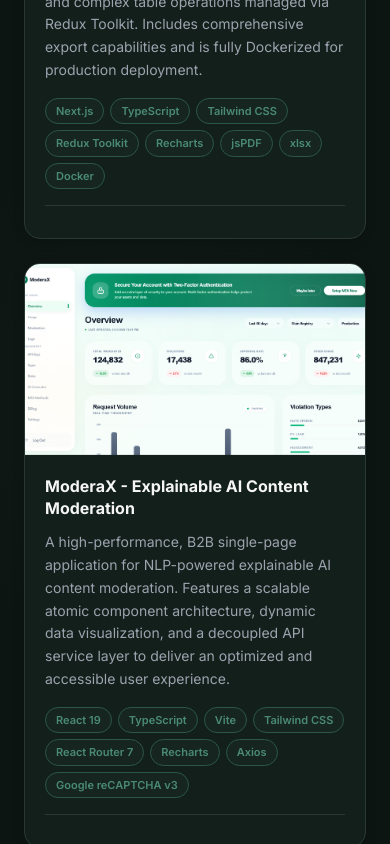
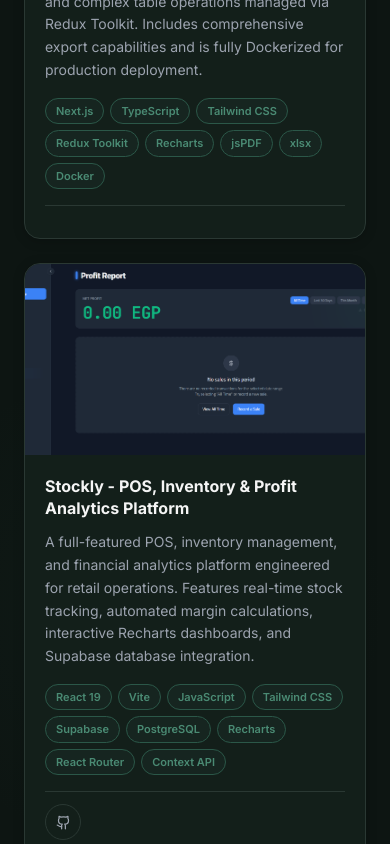
Before and after one commit to jehanusama/my-portfolio, a Next.js app: page / in a window 390 px wide. Shown: the part 3866-4710 px from the top of the page. Built offline with nearby package versions, Linux system fonts and the light colour scheme.

Commit message:
Adding A new project to projects

```diff
--- a/src/data/projects.ts
+++ b/src/data/projects.ts
@@ -29,6 +29,26 @@ export const projects: Project[] = [
     techStack: ["Next.js", "TypeScript", "Tailwind CSS", "Redux Toolkit", "Recharts", "jsPDF", "xlsx", "Docker"],
     githubUrl: "",
     liveUrl: "https://dashboard-application-coral.vercel.app/",
+  },
+  {
+    id: "stockly-pos-inventory",
+    title: "Stockly - POS, Inventory & Profit Analytics Platform",
+    description:
+      "A full-featured POS, inventory management, and financial analytics platform engineered for retail operations. Features real-time stock tracking, automated margin calculations, interactive Recharts dashboards, and Supabase database integration.",
+    image: "/images/projects/stockly.png",
+    techStack: [
+      "React 19",
+      "Vite",
+      "JavaScript",
+      "Tailwind CSS",
+      "Supabase",
+      "PostgreSQL",
+      "Recharts",
+      "React Router",
+      "Context API"
+    ],
+    githubUrl: "https://github.com/jehanusama/stockly.git",
+    liveUrl: "https://stockly-dash.vercel.app/",
   },
   {
     id: "moderax",
--- a/src/sections/Projects.tsx
+++ b/src/sections/Projects.tsx
@@ -88,7 +88,7 @@ function ProjectCard({ project, placeholderGradient, index }: ProjectCardProps)
       whileHover={{ y: -6 }}
       onMouseEnter={() => setHovered(true)}
       onMouseLeave={() => setHovered(false)}
-      className="flex flex-col rounded-2xl border overflow-hidden"
+      className="flex flex-col rounded-2xl border overflow-hidden h-full"
       style={{
         background:   "var(--bg-secondary)",
         borderColor:  hovered ? "var(--accent-primary)" : "var(--border-color)",
@@ -252,14 +252,25 @@ export const Projects = () => {
 
         {/* Cards grid */}
         <div className="grid grid-cols-1 md:grid-cols-2 gap-6">
-          {projects.map((project, i) => (
-            <ProjectCard
-              key={project.id}
-              project={project}
-              placeholderGradient={PLACEHOLDERS[i % PLACEHOLDERS.length]}
-              index={i}
-            />
-          ))}
+          {projects.map((project, i) => {
+            const isLastAndOdd = projects.length % 2 !== 0 && i === projects.length - 1;
+            return (
+              <div
+                key={project.id}
+                className={
+                  isLastAndOdd
+                    ? "md:col-span-2 md:w-[calc(50%-12px)] md:justify-self-center w-full flex flex-col"
+                    : "w-full flex flex-col"
+                }
+              >
+                <ProjectCard
+                  project={project}
+                  placeholderGradient={PLACEHOLDERS[i % PLACEHOLDERS.length]}
+                  index={i}
+                />
+              </div>
+            );
+          })}
         </div>
       </div>
     </section>
```
Also changed, not shown: public/images/projects/stockly.png (added).
